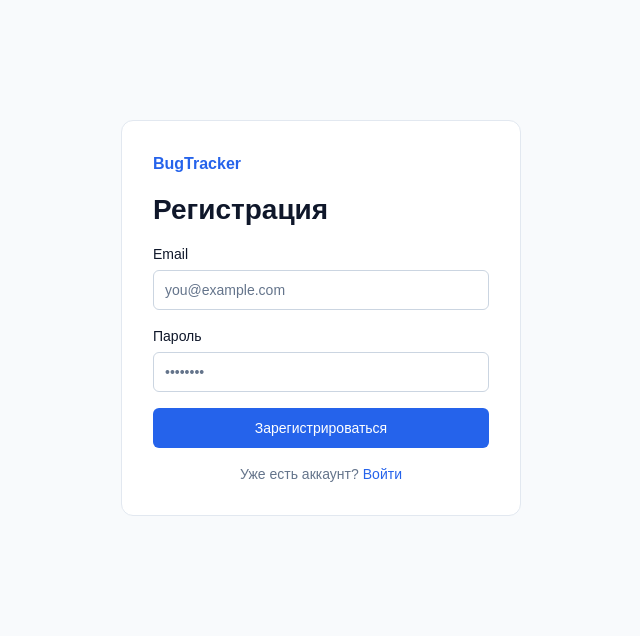
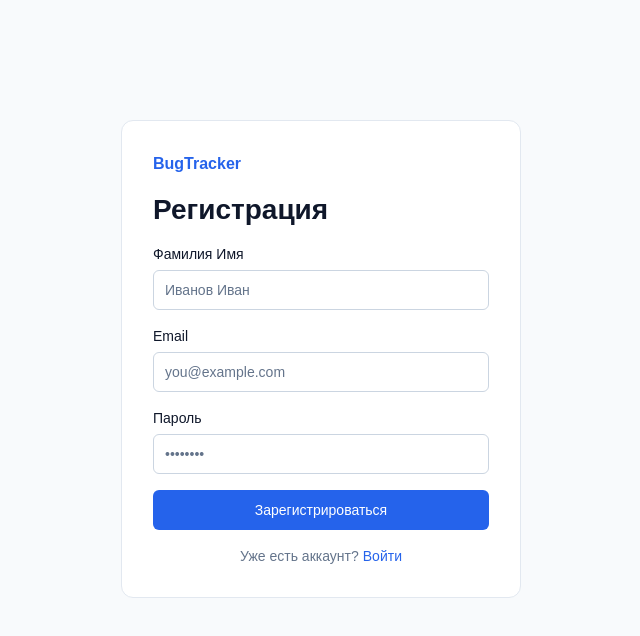
Before and after one commit to mareqqqqqqq/bug-tracker, a React (Vite) app in the folder app/frontend/: page /register in a window 1280 px wide. Shown: the top 636 px of the page, without its empty margins (319-959 px from the left). Built offline with nearby package versions, Linux system fonts and the light colour scheme.

Commit message:
feat: add name field at register page

```diff
--- a/app/frontend/src/pages/RegisterPage.jsx
+++ b/app/frontend/src/pages/RegisterPage.jsx
@@ -18,6 +18,7 @@ function RegisterPage() {
     <AuthLayout>
       <h1>Регистрация</h1>
       <form className={styles.form} onSubmit={handleSubmit}>
+        <Input label="Фамилия Имя" placeholder="Иванов Иван" type="name" />
         <Input
           label="Email"
           placeholder="you@example.com"
```
